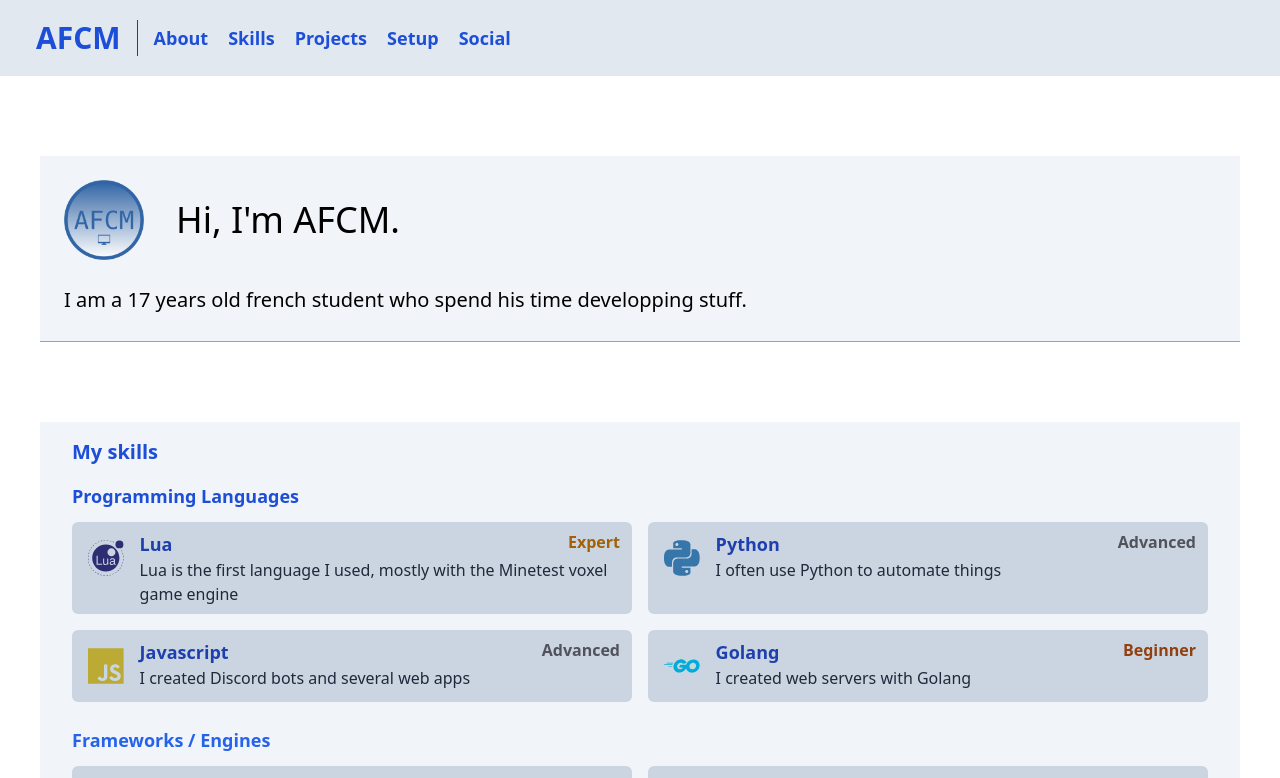
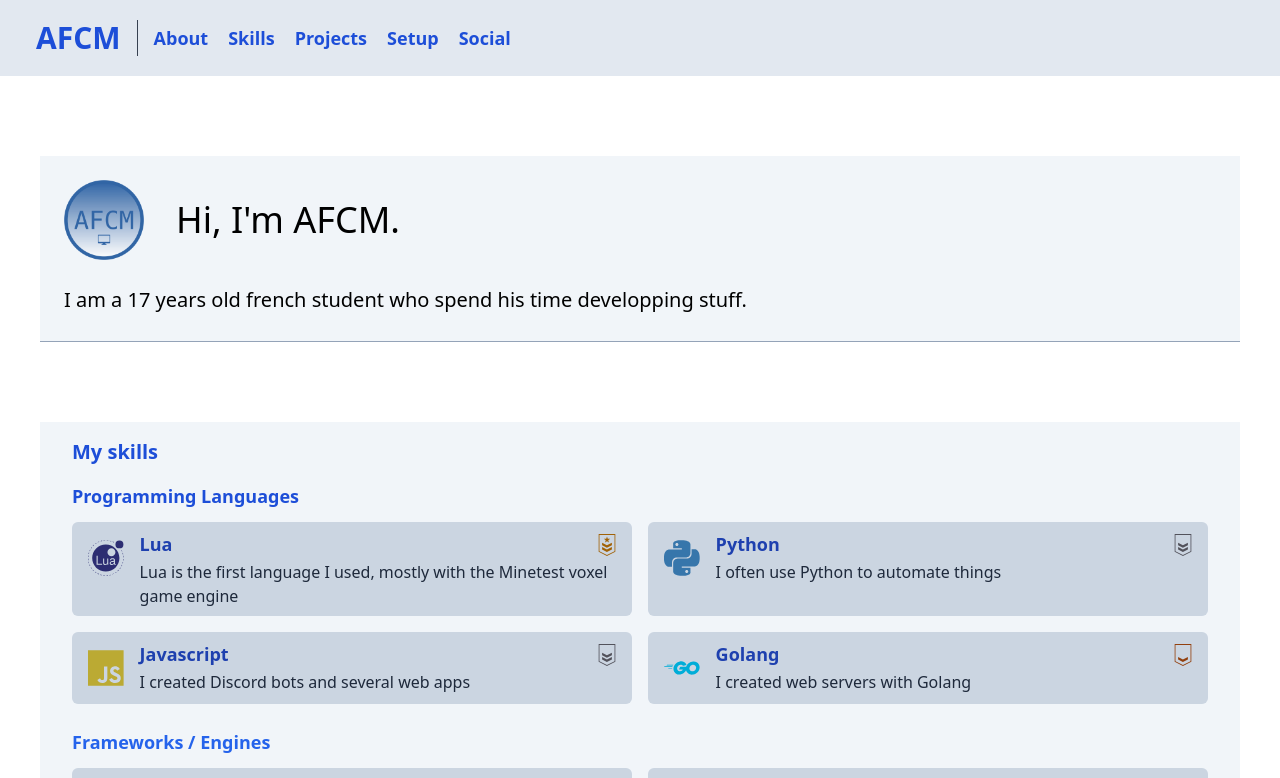
Before and after one commit to AFCMS/AFCMS.github.io, a React (Vite) app: page / in a window 1280 px wide. Shown: the top 778 px of the page. Built offline with nearby package versions, Linux system fonts and the light colour scheme.

Commit message:
Use icons instead of text for skill level

```diff
--- a/src/components/SkillItem/SkillItem.css
+++ b/src/components/SkillItem/SkillItem.css
@@ -10,7 +10,7 @@
 }
 
 .skill-item-level {
-	@apply rounded pr-1 font-bold;
+	@apply rounded pr-1 font-bold text-3xl;
 }
 
 .skill-item-level-expert {
--- a/src/components/SkillItem/index.tsx
+++ b/src/components/SkillItem/index.tsx
@@ -1,4 +1,5 @@
 import React from "react";
+import { GiRank1, GiRank2, GiRank3 } from "react-icons/gi";
 import "./SkillItem.css";
 
 export enum SkillItemLevel {
@@ -27,11 +28,23 @@ const SkillItem = (props: SkillItemProps): JSX.Element => {
 					<h3 className="text-lg text-blue-800">{props.name}</h3>
 					{(() => {
 						if (props.level === "beginner") {
-							return <div className="skill-item-level-beginner">Beginner</div>;
+							return (
+								<GiRank1
+									className="skill-item-level-beginner"
+									title="Beginner"
+								/>
+							);
 						} else if (props.level === "advanced") {
-							return <div className="skill-item-level-advanced">Advanced</div>;
+							return (
+								<GiRank2
+									className="skill-item-level-advanced"
+									title="Advanced"
+								/>
+							);
 						} else {
-							return <div className="skill-item-level-expert">Expert</div>;
+							return (
+								<GiRank3 className="skill-item-level-expert" title="Expert" />
+							);
 						}
 					})()}
 				</div>
```
